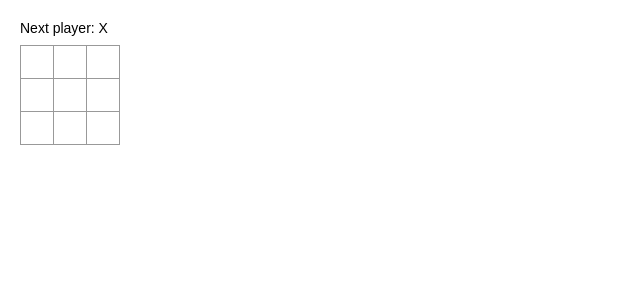
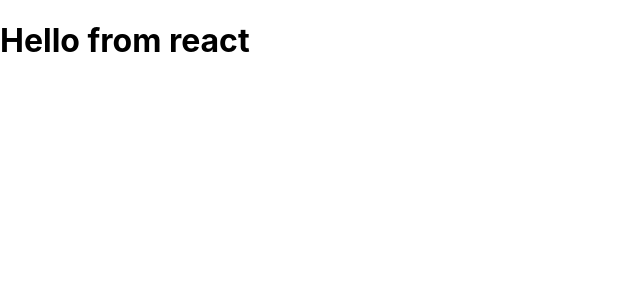
Before and after one commit to Kennethekandem/lumen-mongodb, a React (Create React App) app in the folder my-app/: page / in a window 1280 px wide. Shown: the top 300 px of the page, without its empty margins (0-640 px from the left). Built offline with nearby package versions, Linux system fonts and the light colour scheme.

Commit message:
update: learning through traversy

```diff
--- a/my-app/public/index.html
+++ b/my-app/public/index.html
@@ -24,7 +24,7 @@
       work correctly both with client-side routing and a non-root public URL.
       Learn how to configure a non-root public URL by running `npm run build`.
     -->
-    <title>React App</title>
+    <title>Task Tracker</title>
   </head>
   <body>
     <noscript>You need to enable JavaScript to run this app.</noscript>
--- /dev/null
+++ b/my-app/src/App.js
@@ -0,0 +1,9 @@
+function App() {
+  return (
+    <div className="container">
+      <h1>Hello from react</h1>
+    </div>
+  );
+}
+
+export default App;
--- a/my-app/src/index.css
+++ b/my-app/src/index.css
@@ -1,50 +1,13 @@
 body {
-    font: 14px "Century Gothic", Futura, sans-serif;
-    margin: 20px;
+  margin: 0;
+  font-family: -apple-system, BlinkMacSystemFont, 'Segoe UI', 'Roboto', 'Oxygen',
+    'Ubuntu', 'Cantarell', 'Fira Sans', 'Droid Sans', 'Helvetica Neue',
+    sans-serif;
+  -webkit-font-smoothing: antialiased;
+  -moz-osx-font-smoothing: grayscale;
 }
 
-ol, ul {
-    padding-left: 30px;
+code {
+  font-family: source-code-pro, Menlo, Monaco, Consolas, 'Courier New',
+    monospace;
 }
-
-.board-row:after {
-    clear: both;
-    content: "";
-    display: table;
-}
-
-.status {
-    margin-bottom: 10px;
-}
-
-.square {
-    background: #fff;
-    border: 1px solid #999;
-    float: left;
-    font-size: 24px;
-    font-weight: bold;
-    line-height: 34px;
-    height: 34px;
-    margin-right: -1px;
-    margin-top: -1px;
-    padding: 0;
-    text-align: center;
-    width: 34px;
-}
-
-.square:focus {
-    outline: none;
-}
-
-.kbd-navigation .square:focus {
-    background: #ddd;
-}
-
-.game {
-    display: flex;
-    flex-direction: row;
-}
-
-.game-info {
-    margin-left: 20px;
-}
--- a/my-app/src/index.js
+++ b/my-app/src/index.js
@@ -1,67 +1,17 @@
 import React from 'react';
 import ReactDOM from 'react-dom';
 import './index.css';
-
-class Square extends React.Component {
-    render() {
-        return (
-            <button className="square">
-                {/* TODO */}
-            </button>
-        );
-    }
-}
-
-class Board extends React.Component {
-    renderSquare(i) {
-        return <Square />;
-    }
-
-    render() {
-        const status = 'Next player: X';
-
-        return (
-            <div>
-                <div className="status">{status}</div>
-                <div className="board-row">
-                    {this.renderSquare(0)}
-                    {this.renderSquare(1)}
-                    {this.renderSquare(2)}
-                </div>
-                <div className="board-row">
-                    {this.renderSquare(3)}
-                    {this.renderSquare(4)}
-                    {this.renderSquare(5)}
-                </div>
-                <div className="board-row">
-                    {this.renderSquare(6)}
-                    {this.renderSquare(7)}
-                    {this.renderSquare(8)}
-                </div>
-            </div>
-        );
-    }
-}
-
-class Game extends React.Component {
-    render() {
-        return (
-            <div className="game">
-                <div className="game-board">
-                    <Board />
-                </div>
-                <div className="game-info">
-                    <div>{/* status */}</div>
-                    <ol>{/* TODO */}</ol>
-                </div>
-            </div>
-        );
-    }
-}
-
-// ========================================
+import App from './App';
+import reportWebVitals from './reportWebVitals';
 
 ReactDOM.render(
-    <Game />,
-    document.getElementById('root')
+  <React.StrictMode>
+    <App />
+  </React.StrictMode>,
+  document.getElementById('root')
 );
+
+// If you want to start measuring performance in your app, pass a function
+// to log results (for example: reportWebVitals(console.log))
+// or send to an analytics endpoint. Learn more: https://bit.ly/CRA-vitals
+reportWebVitals();
--- /dev/null
+++ b/my-app/src/reportWebVitals.js
@@ -0,0 +1,13 @@
+const reportWebVitals = onPerfEntry => {
+  if (onPerfEntry && onPerfEntry instanceof Function) {
+    import('web-vitals').then(({ getCLS, getFID, getFCP, getLCP, getTTFB }) => {
+      getCLS(onPerfEntry);
+      getFID(onPerfEntry);
+      getFCP(onPerfEntry);
+      getLCP(onPerfEntry);
+      getTTFB(onPerfEntry);
+    });
+  }
+};
+
+export default reportWebVitals;
```
Also changed, not shown: 1 other file (tests, documents, lock files or other folders).
